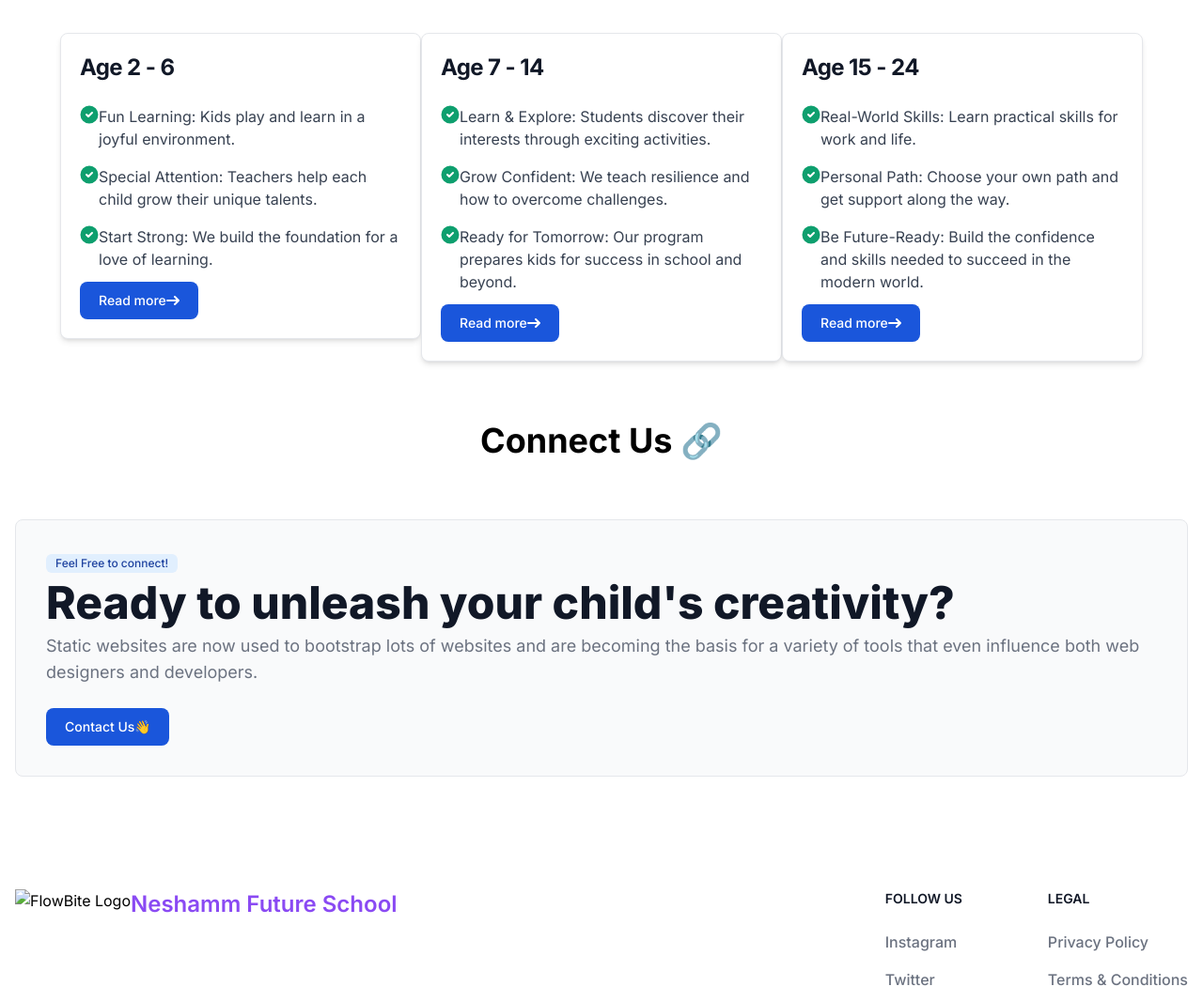
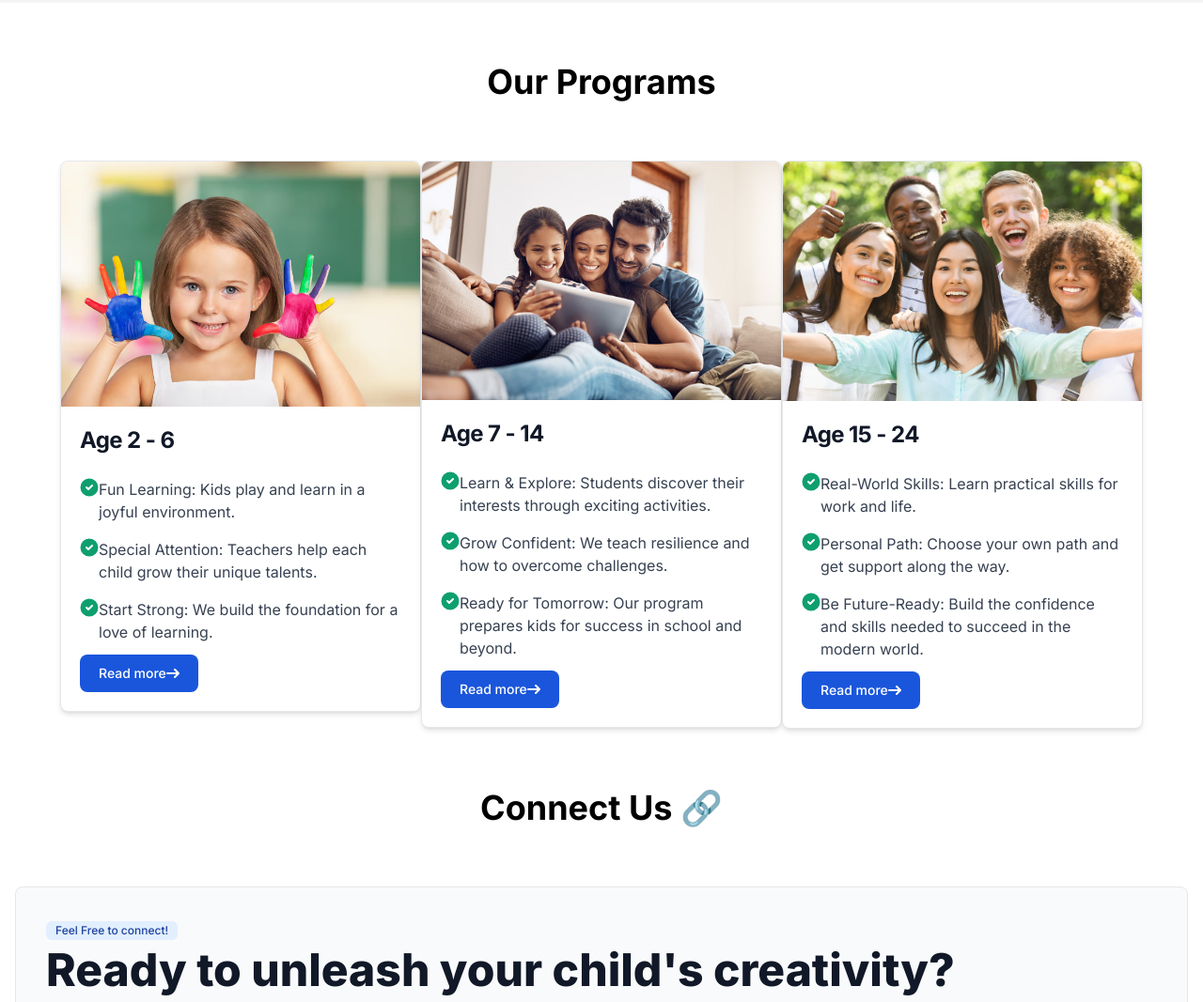
Before and after one commit to Subikshan-Dev/neshamm.life, a plain HTML site: page index.html in a window 1280 px wide. Shown: the part 1733-2800 px from the top of the page at 94% size. Drawn offline with nearby package versions, Linux system fonts and the light colour scheme; a script that the page names is missing.

Commit message:
Update index.html

```diff
--- a/index.html
+++ b/index.html
@@ -9,7 +9,7 @@
     <script src="https://cdnjs.cloudflare.com/ajax/libs/flowbite/2.3.0/flowbite.min.js"></script>
 
     <!--<link rel="stylesheet" href="style.css">-->
-    <link rel="shortcut icon" href="img/favicon.png" type="image/x-icon">
+    <link rel="shortcut icon" href="favicon.png" type="image/x-icon">
     <!--Link for css-->
     <!--<link href="https://cdn.jsdelivr.net/npm/bootstrap@5.3.3/dist/css/bootstrap.min.css" rel="stylesheet" integrity="sha384-QWTKZyjpPEjISv5WaRU9OFeRpok6YctnYmDr5pNlyT2bRjXh0JMhjY6hW+ALEwIH" crossorigin="anonymous">-->
 
@@ -129,7 +129,7 @@
   }
 }
 *{
-        cursor: url("img/butterfly.png"), url("img/butterfly.png"), default;
+        cursor: url("butterfly.png"), url("butterfly.png"), default;
     }
 
     </style>
@@ -139,7 +139,7 @@
     <nav class="bg-white border-gray-200 dark:bg-gray-900">
       <div class="max-w-screen-xl flex flex-wrap items-center justify-between mx-auto p-4">
       <a href="https://flowbite.com/" class="flex items-center space-x-3 rtl:space-x-reverse">
-          <img src="img/mainlogo.png" class="h-10 bx-tada-hover" alt="Flowbite Logo" />
+          <img src="mainlogo.png" class="h-10 bx-tada-hover" alt="Flowbite Logo" />
           <span class="self-center text-l font-semibold whitespace-nowrap dark:text-white text-custom-purple">Neshamm Future School</span>
       </a>
       <div class="flex md:order-2 space-x-3 md:space-x-0 rtl:space-x-reverse">
@@ -180,7 +180,7 @@
                   <a href="#" class="mt-8 inline-block bg-blue-500 text-white px-6 py-3 rounded hover:bg-blue-600">Let's Start👋</a>
               </div>
               <div class="md:w-1/2">
-                  <img src="img/hero.png" alt="Image" class="w-full max-w-xl mx-auto md:mx-0 rounded-lg">
+                  <img src="hero.png" alt="Image" class="w-full max-w-xl mx-auto md:mx-0 rounded-lg">
               </div>
           </div>
       </div>
@@ -225,7 +225,7 @@
             </h2>
             <div class="grid grid-cols-1 md:grid-cols-2 gap-8">
                 <div>
-                    <img src="img/aboutimg.png" class="w-full p-1 mh-100" alt="About Image">
+                    <img src="aboutimg.png" class="w-full p-1 mh-100" alt="About Image">
                 </div>
                 <div class="md:grid md:grid-cols-1 gap-8">
                     <div class="bg-white bg-opacity-20 backdrop-blur-md backdrop-filter rounded-lg p-6 hover:scale-105 transition duration-300">
@@ -263,7 +263,7 @@
         <div class="hover:bg-gray-100">
         <div class="max-w-sm bg-white border border-gray-200 rounded-lg shadow-md dark:bg-gray-800 dark:border-gray-700">
             <a href="#">
-                <img class="rounded-t-lg" src="img/firstbatch.png" alt="" />
+                <img class="rounded-t-lg" src="firstbatch.png" alt="" />
             </a>
             <div class="p-5">
                 <a href="#">
@@ -295,7 +295,7 @@
       <div  class="hover:bg-gray-100">
         <div class="max-w-sm bg-white border border-gray-200 rounded-lg shadow-md dark:bg-gray-800 dark:border-gray-700">
             <a href="#">
-                <img class="rounded-t-lg" src="img/secondbatch.jpg" alt="" />
+                <img class="rounded-t-lg" src="secondbatch.jpg" alt="" />
             </a>
             <div class="p-5">
               <a href="https://wa.me/919360199216?text=Hi%2C%20I%20like%20your%20school.%20I'd%20like%20to%20know%20more%20about%207-14%20%20kid%20" target="_blank"">
@@ -324,7 +324,7 @@
       <div  class="hover:bg-gray-100">
         <div class="max-w-sm bg-white border border-gray-200 rounded-lg shadow-md dark:bg-gray-800 dark:border-gray-700">
             <a href="#">
-                <img class="rounded-t-lg" src="img/thirdbatch.jpg" alt="" />
+                <img class="rounded-t-lg" src="thirdbatch.jpg" alt="" />
             </a>
             <div class="p-5">
               <a href="#">
@@ -449,7 +449,7 @@
       <div class="md:flex md:justify-between">
         <div class="mb-6 md:mb-0">
             <a href="https://flowbite.com/" class="flex items-center">
-                <img src="img/mainlogo.png" class="h-8 me-3" alt="FlowBite Logo" />
+                <img src="mainlogo.png" class="h-8 me-3" alt="FlowBite Logo" />
                 <span class="self-center text-2xl font-semibold whitespace-nowrap text-custom-purple">Neshamm Future School</span>
             </a>
         </div>
```
